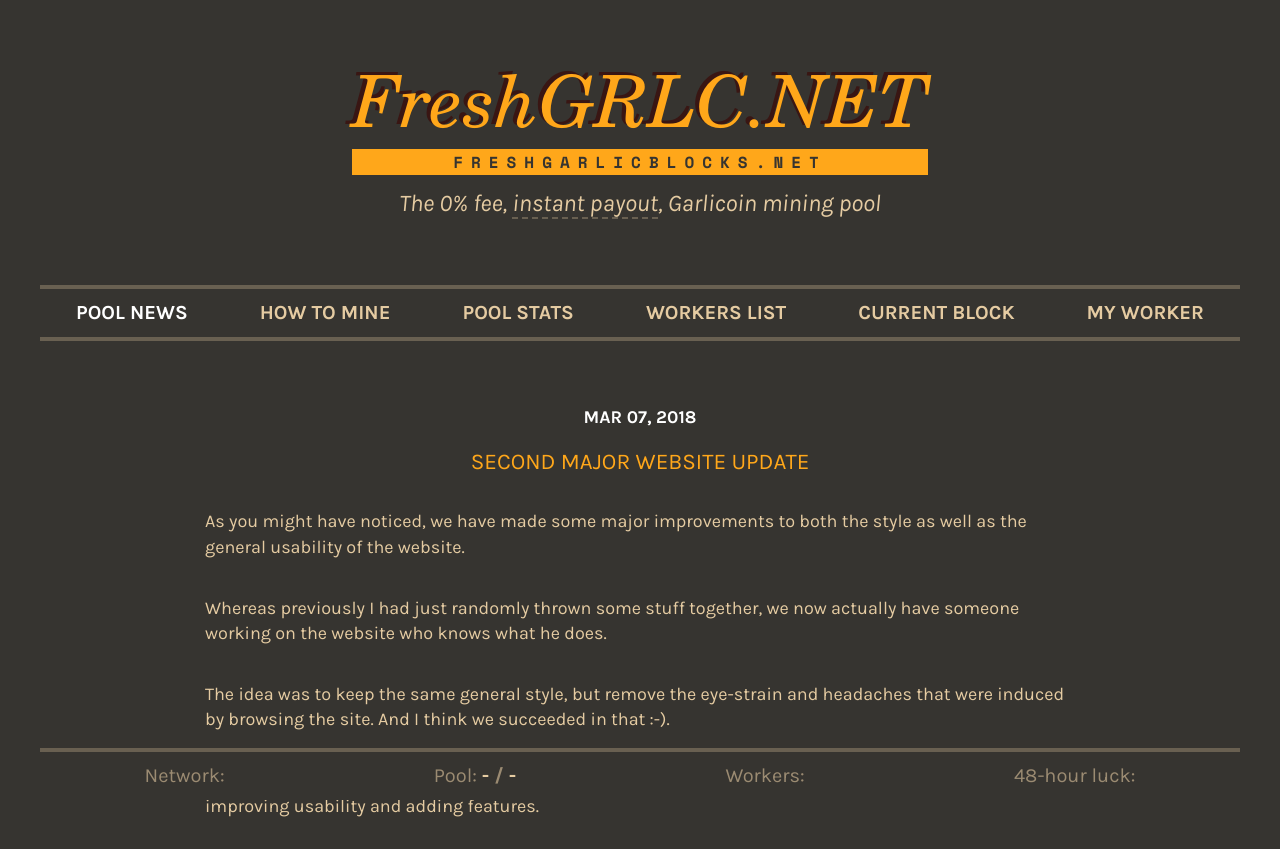
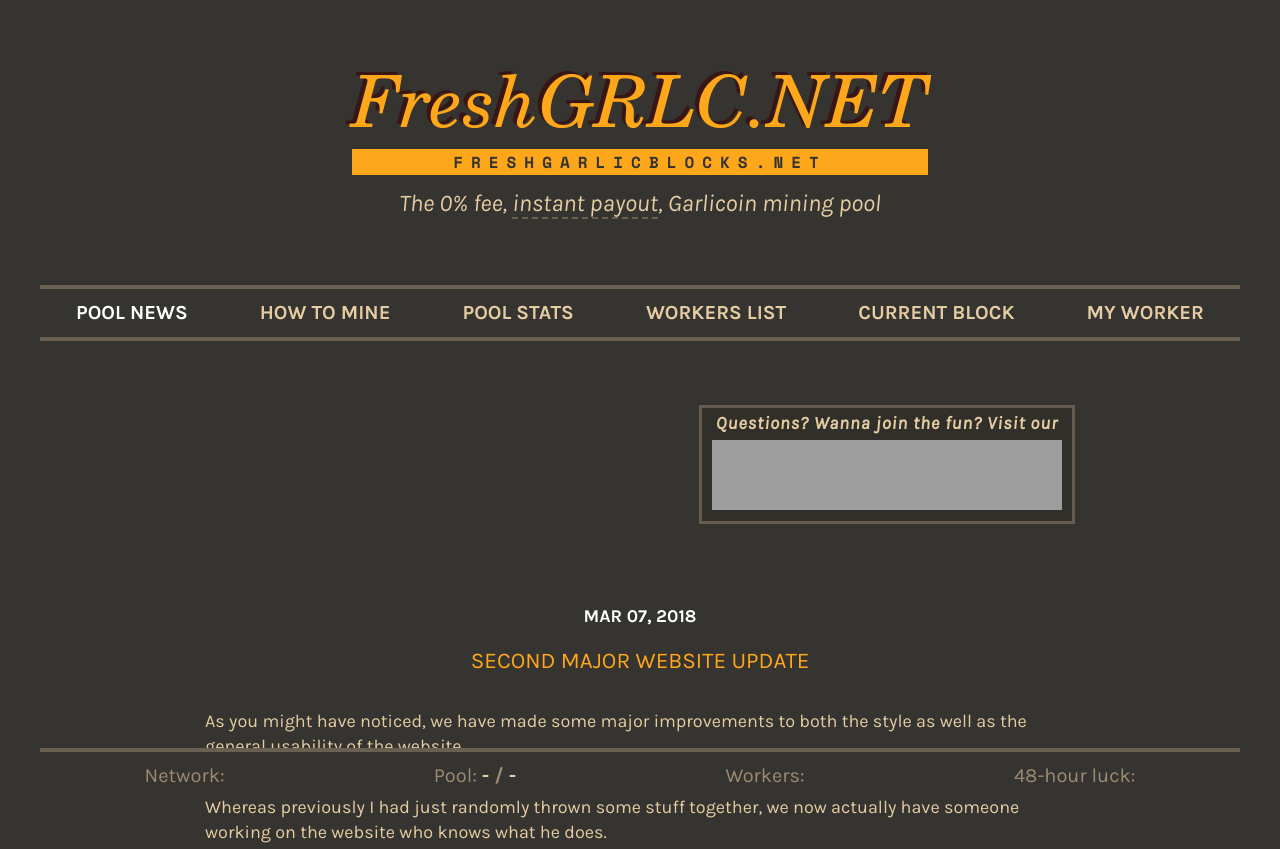
Before and after one commit to freshgrlc/freshgrlc-pool-website-legacy, a website: page index.html in a window 1280 px wide. Shown: the top 849 px of the page. Drawn offline with nearby package versions, Linux system fonts and the light colour scheme; no server answers; grey boxes are pictures that could not be loaded.

Commit message:
* Quick and dirty discord invite on news page

```diff
--- a/index.html
+++ b/index.html
@@ -35,6 +35,12 @@
 
     <div id="content" class="toplevel">
         <div id="content-poolnews" class="contentdiv active">
+            <div class="discord-invate-wrapper" style="margin-bottom: 80px; text-align: right;">
+                <div class="discord-invite" style="display: inline-block; text-align: center; border: 3px solid rgba(255, 226, 179, 0.25); margin: 0px; padding: 0px; background-color: #312f2a;">
+                    <div class="discord-invite-text" style="font-weight: bold; font-style: italic; letter-spacing: 1px; margin-top: 3px;">Questions? Wanna join the fun? Visit our</div>
+                    <iframe class="discord-invite-widget" style="margin: 4px 10px;" src="https://discordapp.com/widget?id=404767431685308417&theme=dark" width="350" height="70" allowtransparency="true" frameborder="0"></iframe>
+                </div>
+            </div>
 
             <article>
                 <time datetime="2018-03-07" class="date">Mar 07, 2018</time>
```
